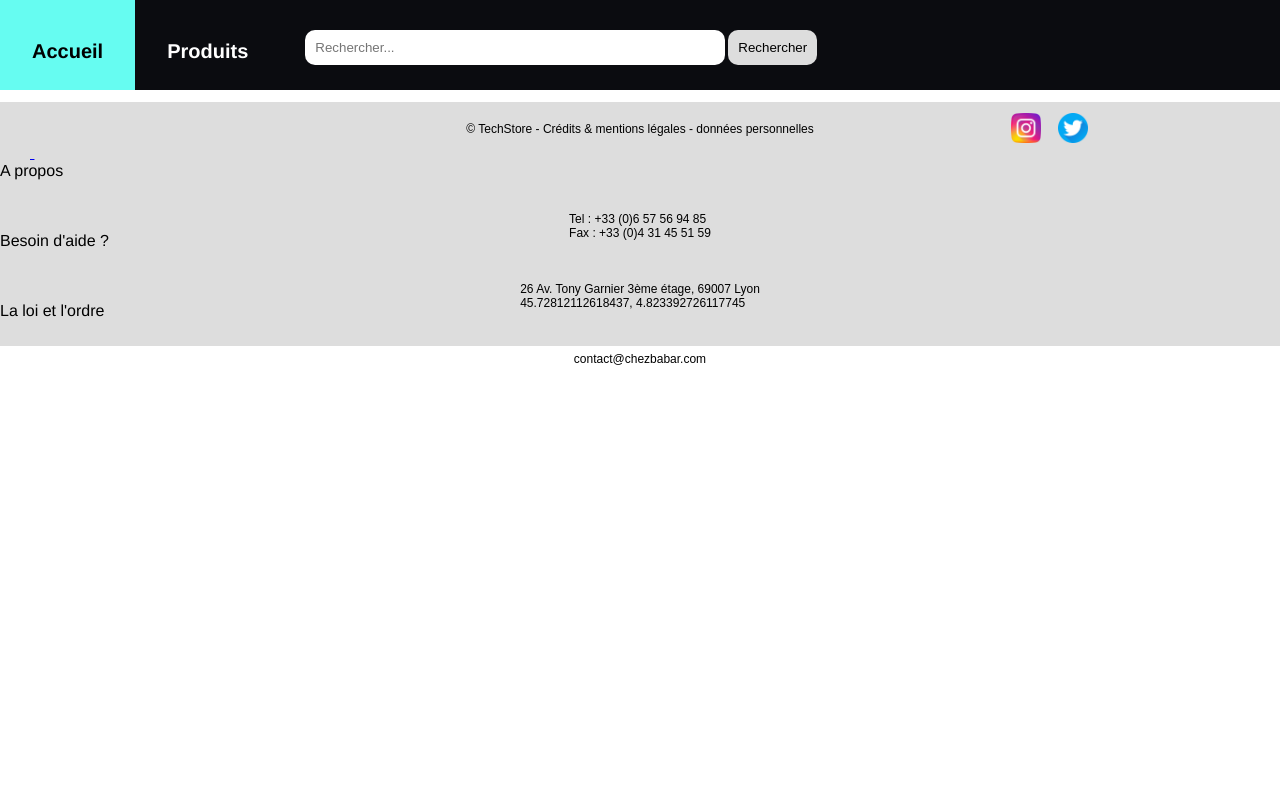
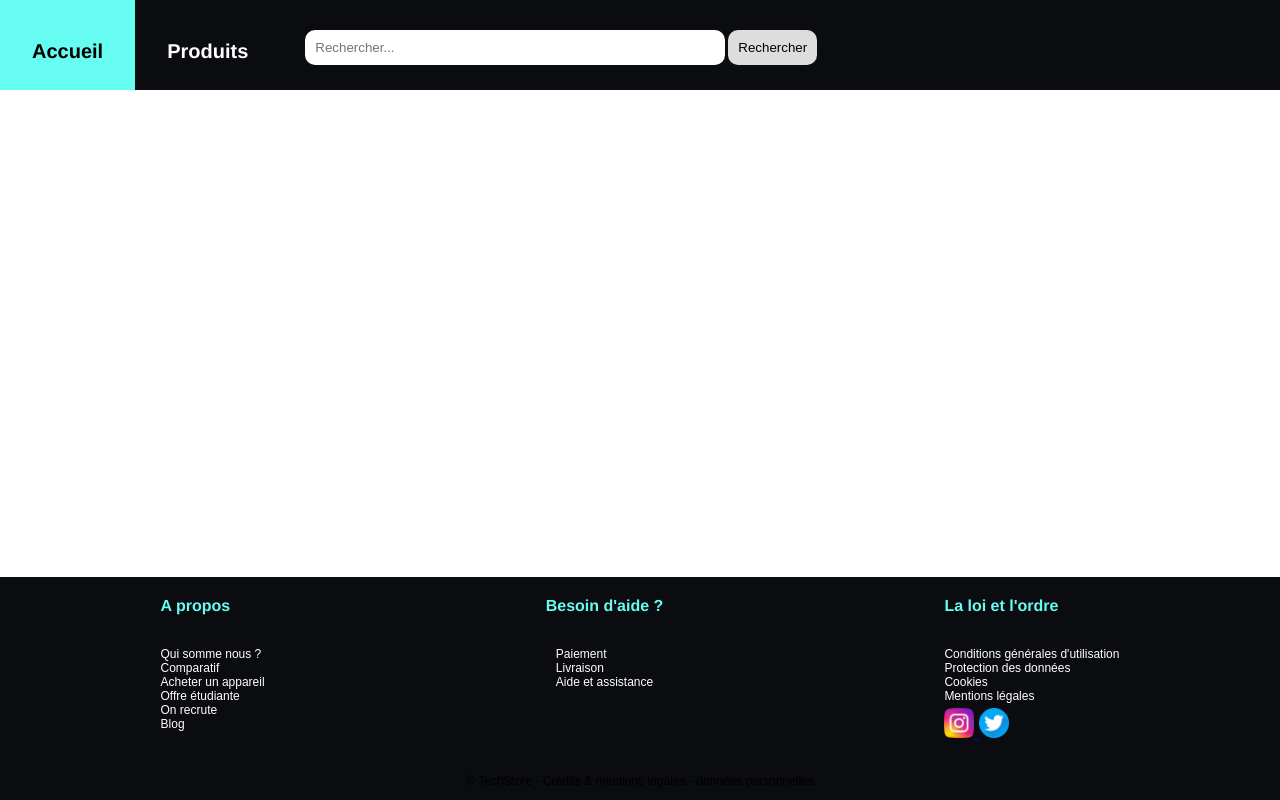
Before and after one commit to bseixeiro/TechStore, a plain HTML site: page html/index.html in a window 1280 px wide. Drawn offline with Linux system fonts and the light colour scheme.

Commit message:
feat: new version footer

```diff
--- a/css/style.css
+++ b/css/style.css
@@ -63,8 +63,10 @@ nav a:hover {
 
 /*---------------------------------/Footer/--------------------------------------------*/
 .piedpage {
+    position:absolute;
+    bottom: 0;
     background-color: #ddd;
-    width: auto;
+    width: 100%;
     height: auto;
 }
 
@@ -79,11 +81,11 @@ nav a:hover {
 }
 
 .insta {
-    position: relative;
-    left: 79%;
+    /* position: relative;
+    left: 79%; */
     width: 30px;
     height: 30px;
-    bottom : 15px
+    /* bottom : 15px */
 }
 
 .insta:hover {
@@ -92,11 +94,11 @@ nav a:hover {
 }
 
 .twitter {
-    position: relative;
-    left: 80%;
+    /* position: relative;
+    left: 80%; */
     width: 30px;
     height: 30px;
-    bottom : 15px
+    /* bottom : 15px */
 }
 
 .twitter:hover {
@@ -104,4 +106,31 @@ nav a:hover {
   transition: transform 300ms, ease-in-out-back, background-position 500ms ,ease-in-out-back, box-shadow 300ms linear;
 }
 
+#boite {
+    background-color: #0B0C10;
+    padding: 20px;
+}
+
+.contact {
+    display: flex;
+    justify-content: space-around;
+}
+
+.Informations {
+    text-align: justify;
+    font-weight: bold;
+    color: rgb(102, 252, 241)
+}
+
+.Informations p {
+    text-align: justify;
+    font-weight:lighter;
+    color: rgb(255, 255, 255);
+    font-size: 12px
+}
+
+.link {
+    margin-top: 25px
+}
+
 /*---------------------------------/Footer/--------------------------------------------*/
--- a/html/index.html
+++ b/html/index.html
@@ -25,38 +25,51 @@
 
 <div class="piedpage">
     <footer>
-        <div>
-            <p>© TechStore - Crédits & mentions légales - données personnelles</p> <!--Texte pied de page-->
-        </div>
-        <a href="https://www.instagram.com/"><img class="insta"
-            src="../img/instagram.png" alt="Image logo Instagram"> </a>
-    <a href="https://twitter.com"><img class="twitter" src="../img/twitter.png"
-            alt="Image logo Twitter"> </a>
-    </footer>
-    <div id="boite"> <!--Création des coordonnées du restaurant -->
+
+        <div id="boite">
             <div class="contact">
                 <div class="Informations">A propos
-                <p> <!--Numéro de téléphone-->
-                    Tel : +33 (0)6 57 56 94 85
-                    <br>Fax : +33 (0)4 31 45 51 59
+                    <p>
+                        Qui somme nous ?
+                        <br>Comparatif
+                        <br>Acheter un appareil
+                        <br>Offre étudiante
+                        <br>On recrute
+                        <br>Blog
                     </p>
                 </div>
 
-            <div class="Informations">Besoin d'aide ?  <!--Adresse Postale-->
-                <p>26 Av. Tony Garnier 3ème étage, 69007 Lyon
-                    <br> 45.72812112618437, 4.823392726117745
+                <div class="Informations">Besoin d'aide ?
+                    <p>Paiement
+                        <br>Livraison
+                        <br>Aide et assistance
 
                     </p>
                 </div>
 
 
-            <div class="Informations">La loi et l'ordre <!--Adresse Mail-->
-                <p>contact@chezbabar.com
+                <div class="Informations">La loi et l'ordre
+                    <p>Conditions générales d'utilisation
+                        <br>Protection des données
+                        <br>Cookies
+                        <br>Mentions légales
+
                     </p>
+                    <div class="link">
+                        <a href="https://www.instagram.com/"><img class="insta"
+                            src="../img/instagram.png" alt="Image logo Instagram"> </a>
+                    <a href="https://twitter.com"><img class="twitter" src="../img/twitter.png"
+                            alt="Image logo Twitter"> </a>
                     </div>
+                </div>
+                </div>
+                <div>
+                    <p>© TechStore - Crédits & mentions légales - données personnelles</p> <!--Texte pied de page-->
                 </div>
             </div>
         </div>
 
+    </footer>
+
 </body>
 </html>
```
Lines whose indentation alone changed are shown as unchanged.
